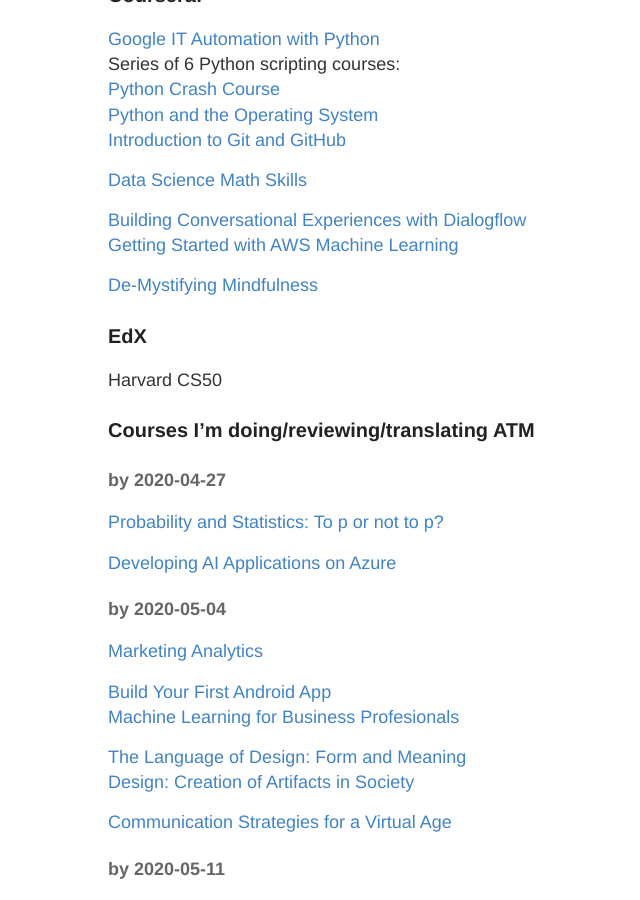
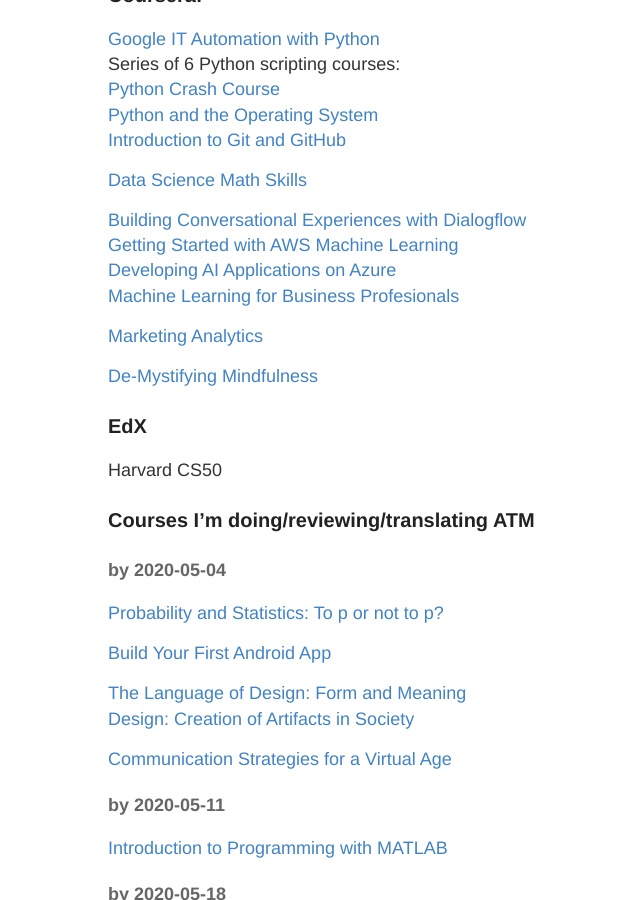
Before and after one commit to krzwierz79/jekyll-notes, a Jekyll site: the page built from courses.md, in a window 1280 px wide and 900 px high, scrolled down 359 px. Shown: the whole window, without its empty margins (172-812 px from the left). Built offline with Jekyll 4.4.1, drawn with Linux system fonts in a browser that asks for light colours; part of the change alters nothing that is shown.

Commit message:
deadlines update

```diff
--- a/courses.md
+++ b/courses.md
@@ -19,8 +19,14 @@ Series of 6 Python scripting courses:<br>
 
 [Building Conversational Experiences with Dialogflow](https://www.coursera.org/learn/conversational-experiences-dialogflow/home/welcome)<br>
 [Getting Started with AWS Machine Learning](https://www.coursera.org/learn/aws-machine-learning/home/welcome)<br>
+[Developing AI Applications on Azure](https://www.coursera.org/learn/developing-ai-applications-azure/home/welcome)<br>
+[Machine Learning for Business Profesionals](https://www.coursera.org/learn/machine-learning-business-professionals/home/welcome)<br>
+
+[Marketing Analytics](https://www.coursera.org/learn/uva-darden-market-analytics/home/welcome)<br>
 
 [De-Mystifying Mindfulness](https://www.coursera.org/learn/mindfulness/home/welcome)
+
+
 
 
 ### EdX
@@ -30,17 +36,12 @@ Harvard CS50
 ### Courses I'm doing/reviewing/translating ATM
 
 
-#### by 2020-04-27
+#### by 2020-05-04
 [Probability and Statistics: To p or not to p?](https://www.coursera.org/learn/probability-statistics/home/welcome)<br>
 
-[Developing AI Applications on Azure](https://www.coursera.org/learn/developing-ai-applications-azure/home/welcome)<br>
-
-
-#### by 2020-05-04
-[Marketing Analytics](https://www.coursera.org/learn/uva-darden-market-analytics/home/welcome)<br>
 
 [Build Your First Android App](https://www.coursera.org/learn/android-app/home/welcome)<br>
-[Machine Learning for Business Profesionals](https://www.coursera.org/learn/machine-learning-business-professionals/home/welcome)<br>
+
 
 [The Language of Design: Form and Meaning](https://www.coursera.org/learn/design-language/home/welcome)<br>
 [Design: Creation of Artifacts in Society](https://www.coursera.org/learn/design/home/welcome)<br>
```
